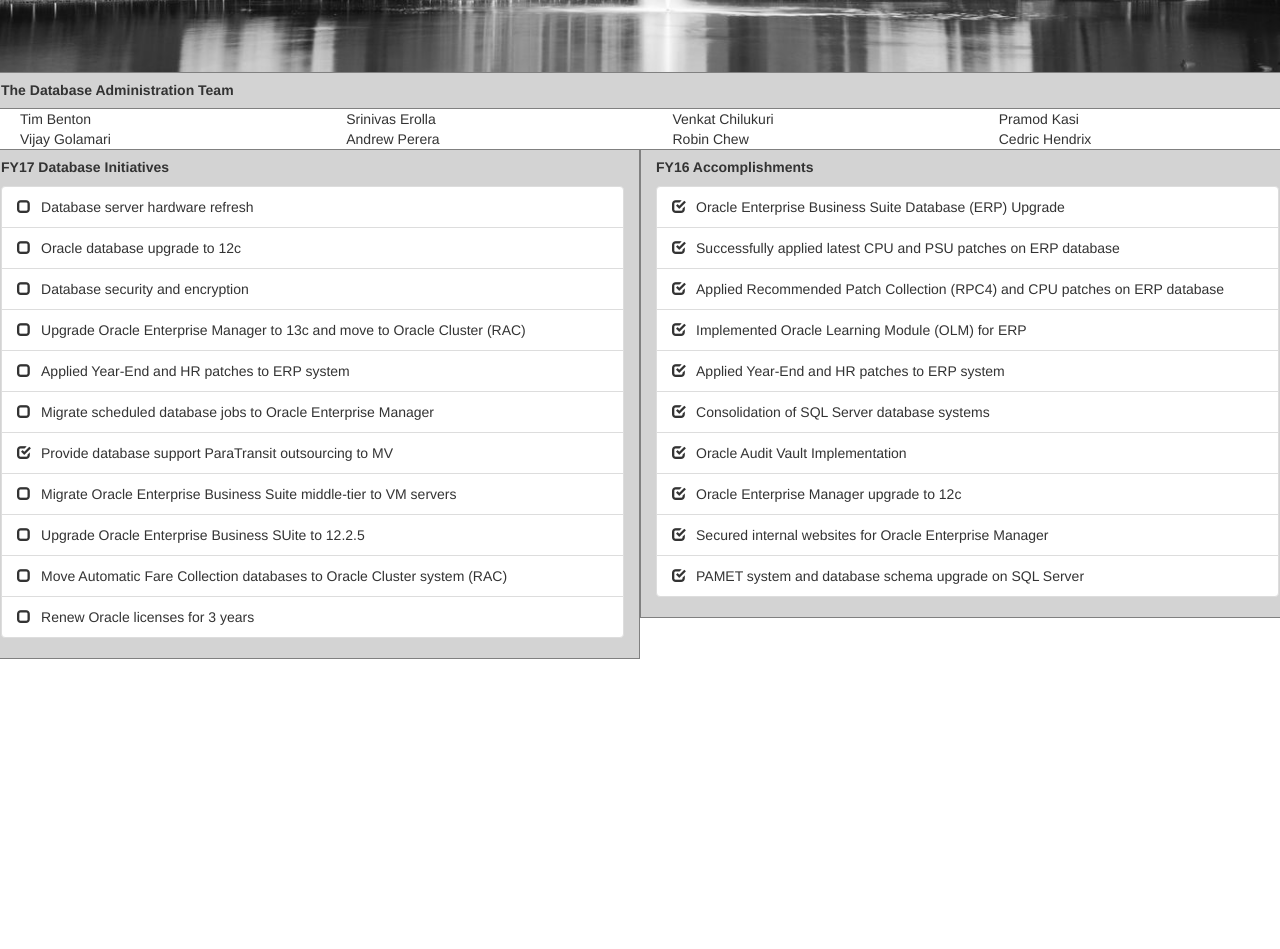
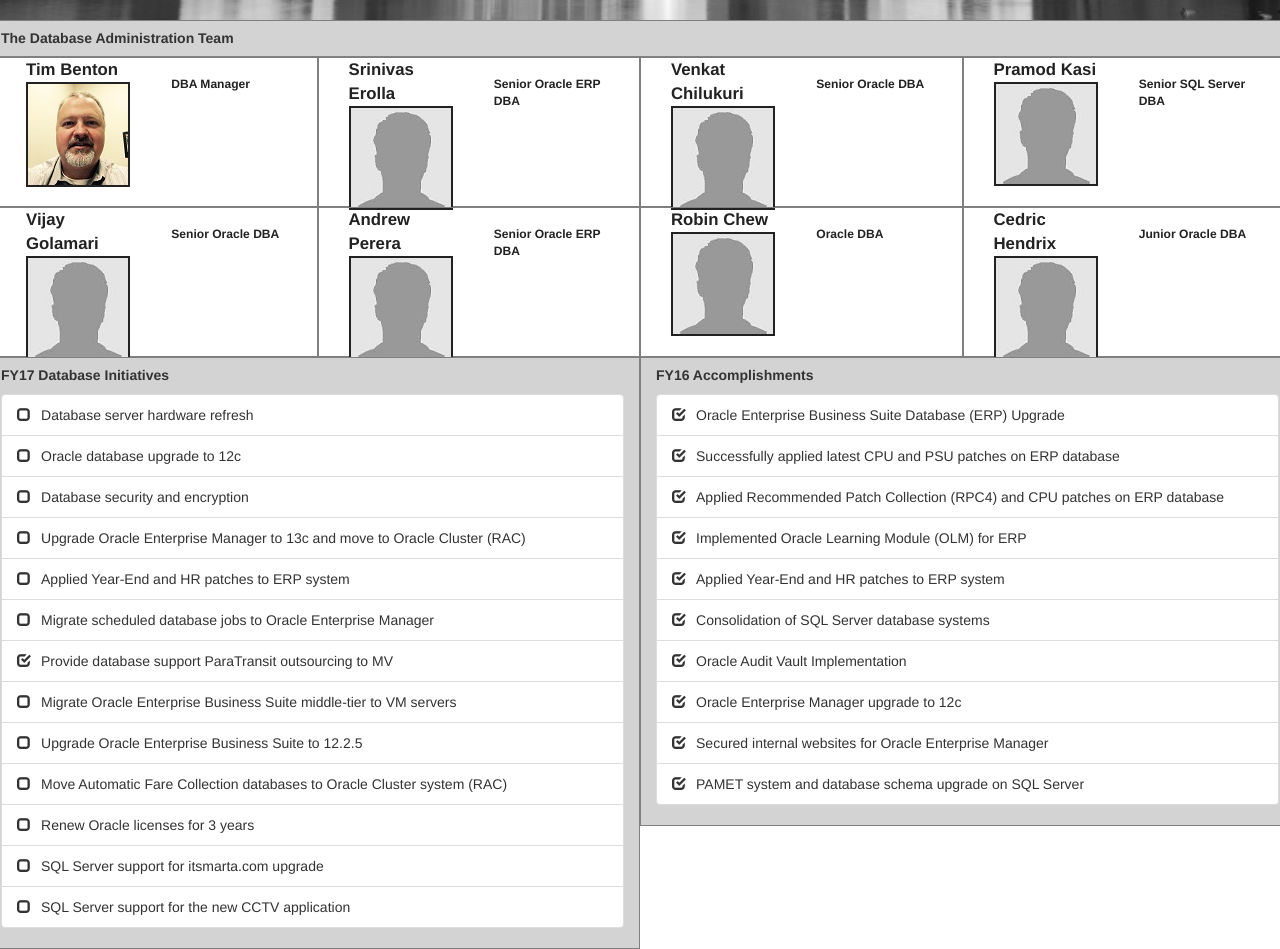
Before and after one commit to tgbenton/DBATeamWebsite, a plain HTML site: page index.html in a window 1280 px wide. Shown: the part 680-1629 px from the top of the page. Before the commit the page ends 1339 px from the top, so only its background shows below. Drawn offline with nearby package versions, Linux system fonts and the light colour scheme.

Commit message:
updated DBA Team section

```diff
--- a/css/styles.css
+++ b/css/styles.css
@@ -54,5 +54,27 @@
 }
 
 .dbaTeam {
-  margin-left: 20px;
+  margin: 0 10px 0 10px;
 }
+
+.teamMember {
+  border: 1px solid gray;
+  height: 150px;
+  font-family: helvetica;
+  font-weight: bold;
+  font-size: 1.2em;
+  color: #222222;
+}
+
+.teamMember img {
+  border: 2px solid #222222;
+}
+
+.descDBA {
+  font-family: helvetica;
+  font-size: 0.72em;
+  color: #222222;
+  margin: 0;
+  paddinmg: 0;
+
+}
--- a/index.html
+++ b/index.html
@@ -15,9 +15,9 @@
 
 </head>
 
-<body>
+<body data-spy="scroll" data-target=".navbar-collapse">
 
-  <div class="navbar navbar-inverse" id="header">
+  <div class="navbar navbar-inverse navbar-fixed-top" id="header">
     <div class="container">
       <div class="navbar-header">
         <img id="headerLogo" src="images/LogoGrayBkgdColor450.jpg" />
@@ -32,7 +32,7 @@
 
       <div class="collapse navbar-collapse">
         <ul class="nav navbar-nav">
-          <li><a href="#dbaTeam">The Team</a></li>
+          <li><a href="#dbaTeamBox">The Team</a></li>
           <li><a href="#initiatives">Initiatives</a></li>
           <li><a href="#accomplishments">Accomplishments</a></li>
         </ul>
@@ -49,37 +49,88 @@
     </div>
   </div>
 
-  <div class="container">
+  <div class="container" id="dbaTeamBox">
     <div class="row">
       <div class="col-md-12 box"><h5>The Database Administration Team</h5></div>
 
        <div class="row dbaTeam">
-          <div class="col-md-3">
-            Tim Benton
+          <div class="col-md-3 teamMember">
+            <div class="col-md-6">
+              Tim Benton<br>
+              <img src="images/colorTim.jpg" />
+            </div>
+            <div class="col-md-6 descDBA">
+              <br>DBA Manager<br>
+            </div>
           </div>
-          <div class="col-md-3">
-            Srinivas Erolla
+
+          <div class="col-md-3 teamMember">
+            <div class="col-md-6">
+              Srinivas Erolla<br>
+              <img src="images/blankPortrait100.jpg" />
+            </div>
+            <div class="col-md-6 descDBA">
+              <br>Senior Oracle ERP DBA<br>
+            </div>
           </div>
-          <div class="col-md-3">
-            Venkat Chilukuri
+
+          <div class="col-md-3 teamMember">
+            <div class="col-md-6">
+              Venkat Chilukuri<br>
+              <img src="images/blankPortrait100.jpg" />
+            </div>
+            <div class="col-md-6 descDBA">
+              <br>Senior Oracle DBA<br>
+            </div>
           </div>
-          <div class="col-md-3">
-            Pramod Kasi
+
+          <div class="col-md-3 teamMember">
+            <div class="col-md-6">
+              Pramod Kasi<br>
+              <img src="images/blankPortrait100.jpg" />
+            </div>
+            <div class="col-md-6 descDBA">
+              <br>Senior SQL Server DBA<br>
+            </div>
           </div>
         </div>
 
         <div class="row dbaTeam">
-          <div class="col-md-3">
-            Vijay Golamari
+          <div class="col-md-3 teamMember">
+            <div class="col-md-6">
+              Vijay Golamari<br>
+              <img src="images/blankPortrait100.jpg" />
+            </div>
+            <div class="col-md-6 descDBA">
+              <br>Senior Oracle DBA<br>
+            </div>
           </div>
-          <div class="col-md-3">
-            Andrew Perera
+          <div class="col-md-3 teamMember">
+            <div class="col-md-6">
+              Andrew Perera<br>
+              <img src="images/blankPortrait100.jpg" />
+            </div>
+            <div class="col-md-6 descDBA">
+              <br>Senior Oracle ERP DBA<br>
+            </div>
           </div>
-          <div class="col-md-3">
-            Robin Chew
+          <div class="col-md-3 teamMember">
+            <div class="col-md-6">
+              Robin Chew<br>
+              <img src="images/blankPortrait100.jpg" />
+            </div>
+            <div class="col-md-6 descDBA">
+              <br>Oracle DBA<br>
+            </div>
           </div>
-          <div class="col-md-3">
-            Cedric Hendrix
+          <div class="col-md-3 teamMember">
+            <div class="col-md-6">
+              Cedric Hendrix<br>
+              <img src="images/blankPortrait100.jpg" />
+            </div>
+            <div class="col-md-6 descDBA">
+              <br>Junior Oracle DBA<br>
+            </div>
           </div>
         </div>
 
@@ -98,9 +149,11 @@
           <li class="list-group-item"><span class="glyphicon glyphicon-unchecked" class="uncheck"></span>Migrate scheduled database jobs to Oracle Enterprise Manager</li>
           <li class="list-group-item"><span class="glyphicon glyphicon-check" class="check"></span>Provide database support ParaTransit outsourcing to MV</li>
           <li class="list-group-item"><span class="glyphicon glyphicon-unchecked" class="uncheck"></span>Migrate Oracle Enterprise Business Suite middle-tier to VM servers</li>
-          <li class="list-group-item"><span class="glyphicon glyphicon-unchecked" class="uncheck"></span>Upgrade Oracle Enterprise Business SUite to 12.2.5</li>
+          <li class="list-group-item"><span class="glyphicon glyphicon-unchecked" class="uncheck"></span>Upgrade Oracle Enterprise Business Suite to 12.2.5</li>
           <li class="list-group-item"><span class="glyphicon glyphicon-unchecked" class="uncheck"></span>Move Automatic Fare Collection databases to Oracle Cluster system (RAC)</li>
           <li class="list-group-item"><span class="glyphicon glyphicon-unchecked" class="uncheck"></span>Renew Oracle licenses for 3 years</li>
+          <li class="list-group-item"><span class="glyphicon glyphicon-unchecked" class="uncheck"></span>SQL Server support for itsmarta.com upgrade</li>
+          <li class="list-group-item"><span class="glyphicon glyphicon-unchecked" class="uncheck"></span>SQL Server support for the new CCTV application</li>
         </ul>
       </div>
       <div class="col-md-6 box" id="accomplishments"><h5>FY16 Accomplishments</h5>
```
Also changed, not shown: images/MARTA color logo Hi Res.jpg (deleted), images/MARTALogo400.jpg (deleted), images/Tim01.jpeg (added), images/Tim02.jpeg (added), images/Tim03.jpeg (added), images/Tim04.jpeg (added), images/blankPortrait.jpg (added), images/blankPortrait100.jpg (added), images/bwTim.jpg (added), images/circleTim.jpg (added), images/colorTim.jpg (added).
